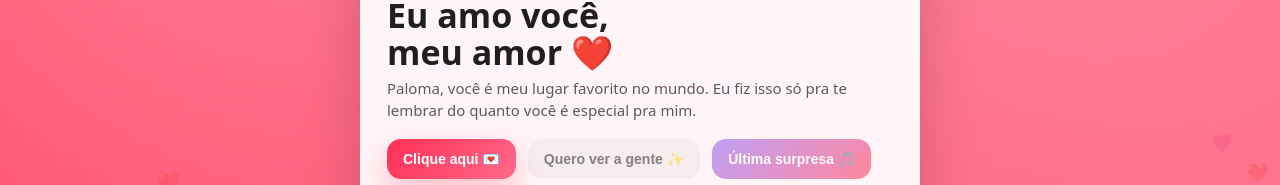
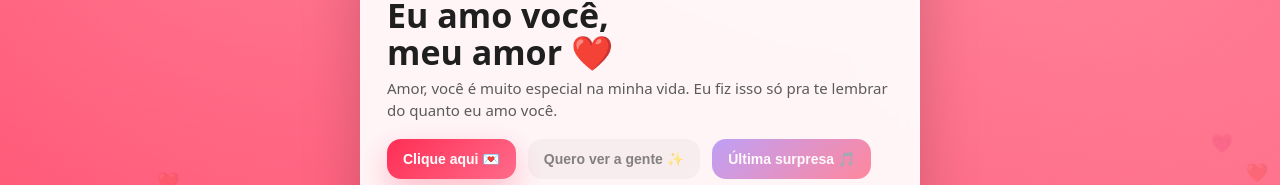
Before and after one commit to gabrielluzzdev/paloma-surpresa, a plain HTML site: page index.html in a window 1280 px wide. Shown: the part 320-505 px from the top of the page. Drawn offline with Linux system fonts and the light colour scheme.

Commit message:
Update romantic message content in index.html

```diff
--- a/index.html
+++ b/index.html
@@ -217,8 +217,8 @@
 
     <h1>Eu amo você,<br>meu amor ❤️</h1>
     <p class="sub">
-      Paloma, você é meu lugar favorito no mundo.
-      Eu fiz isso só pra te lembrar do quanto você é especial pra mim.
+      Amor, você é muito especial na minha vida.
+      Eu fiz isso só pra te lembrar do quanto eu amo você.
     </p>
 
     <div class="actions">
```
